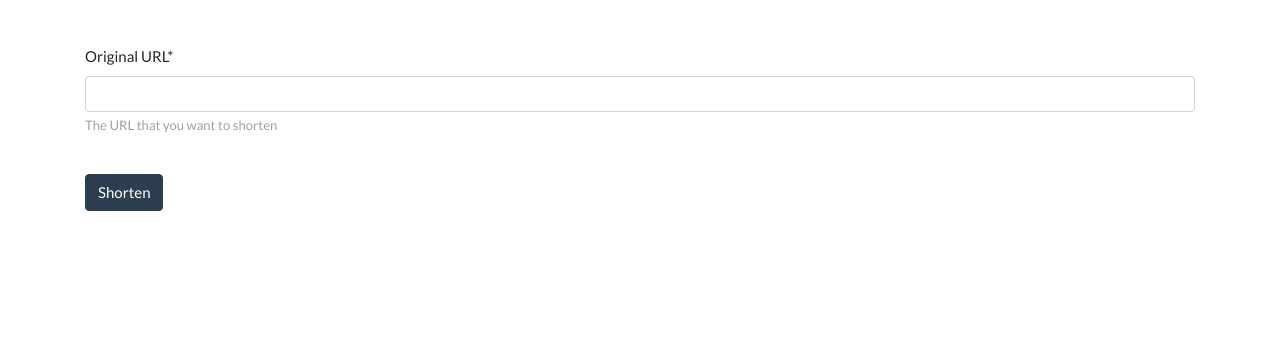
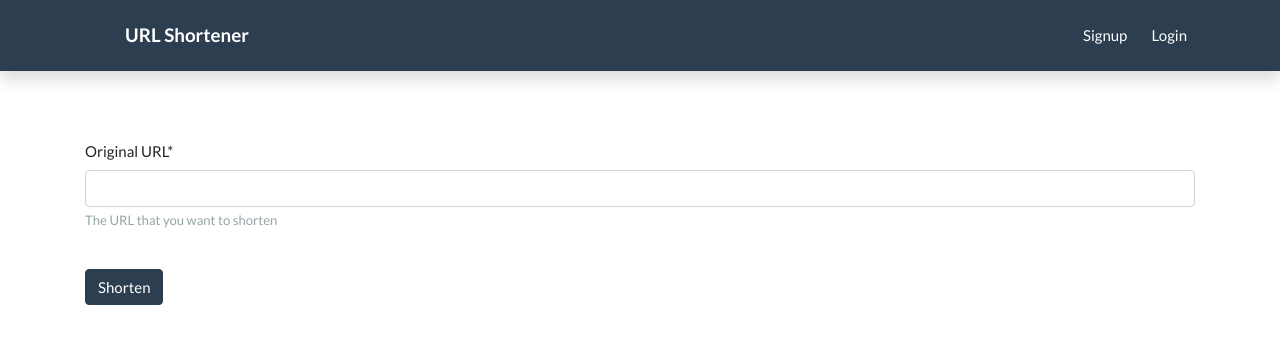
Before and after one commit to dheerajreal/DjangoUrlShortener, a Django app: page / in a window 1280 px wide. Shown: the top 344 px of the page. Run offline with Django 3.2, Linux system fonts and the light colour scheme; some libraries are stand-ins or nearby versions.

Commit message:
add navbar

```diff
--- a/templates/components/navbar.html
+++ b/templates/components/navbar.html
@@ -0,0 +1,45 @@
+<!-- Navigation -->
+<nav class="navbar shadow mb-4 navbar-expand-lg navbar-dark bg-primary static-top">
+    <div class="container">
+        <a class="navbar-brand" href="{% url 'index' %}">
+            <i class="gg-album text-white float-left"></i>
+
+        </a>
+        <a class="navbar-brand " href="{% url 'index' %}">
+            <b class="text-white pl-4"> URL Shortener</b>
+        </a>
+        <button class="navbar-toggler" type="button" data-toggle="collapse" data-target="#navbarResponsive"
+            aria-controls="navbarResponsive" aria-expanded="false" aria-label="Toggle navigation">
+            <span class="navbar-toggler-icon"></span>
+        </button>
+        <div class="collapse navbar-collapse" id="navbarResponsive">
+            <ul class="navbar-nav ml-auto">
+                {% if user.is_authenticated %}
+                <li class="nav-item">
+                    <a class="nav-link text-white" href="#">
+                        <i class="gg-log-off float-left"></i>
+                        <span class="ml-2"> Logout</span>
+                    </a>
+                </li>
+
+
+                {% else %}
+
+                <li class="nav-item">
+                    <a class="nav-link text-white" href="#">
+                        <i class="gg-user-add float-left"></i>
+                        <span class="ml-2"> Signup</span>
+                    </a>
+                </li>
+
+                <li class="nav-item">
+                    <a class="nav-link text-white" href="#">
+                        <i class="gg-user float-left"></i>
+                        <span class="ml-2"> Login</span>
+                    </a>
+                </li>
+                {% endif %}
+            </ul>
+        </div>
+    </div>
+</nav>
--- a/templates/components/styles.html
+++ b/templates/components/styles.html
@@ -4,3 +4,5 @@
 
 <!-- Bootstrap CSS -->
 <link rel="stylesheet" href="https://bootswatch.com/4/flatly/bootstrap.min.css" />
+<!-- css.gg -->
+<link rel="stylesheet" href="https://cdn.jsdelivr.net/npm/css.gg/icons/all.css" />
```
